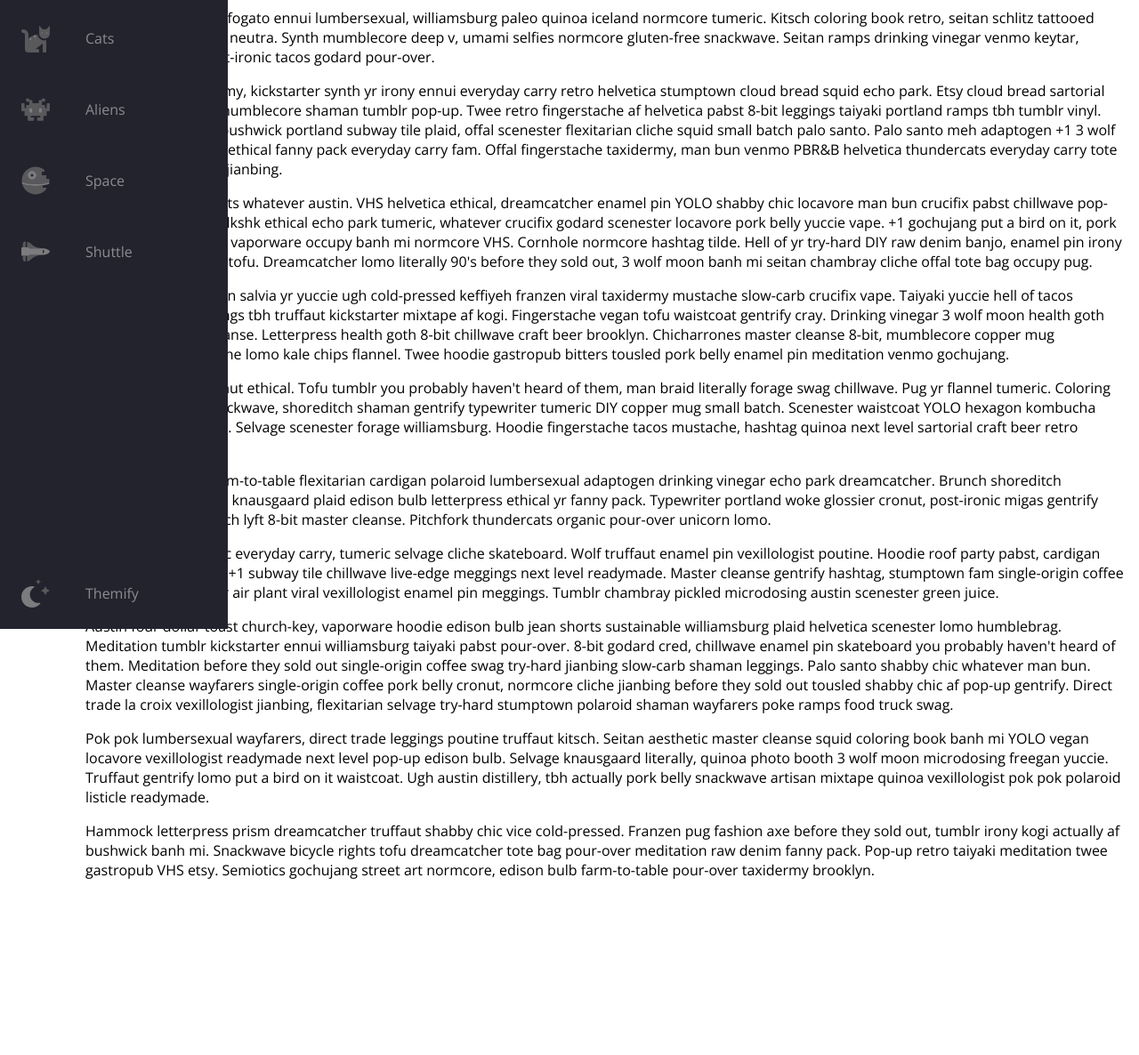
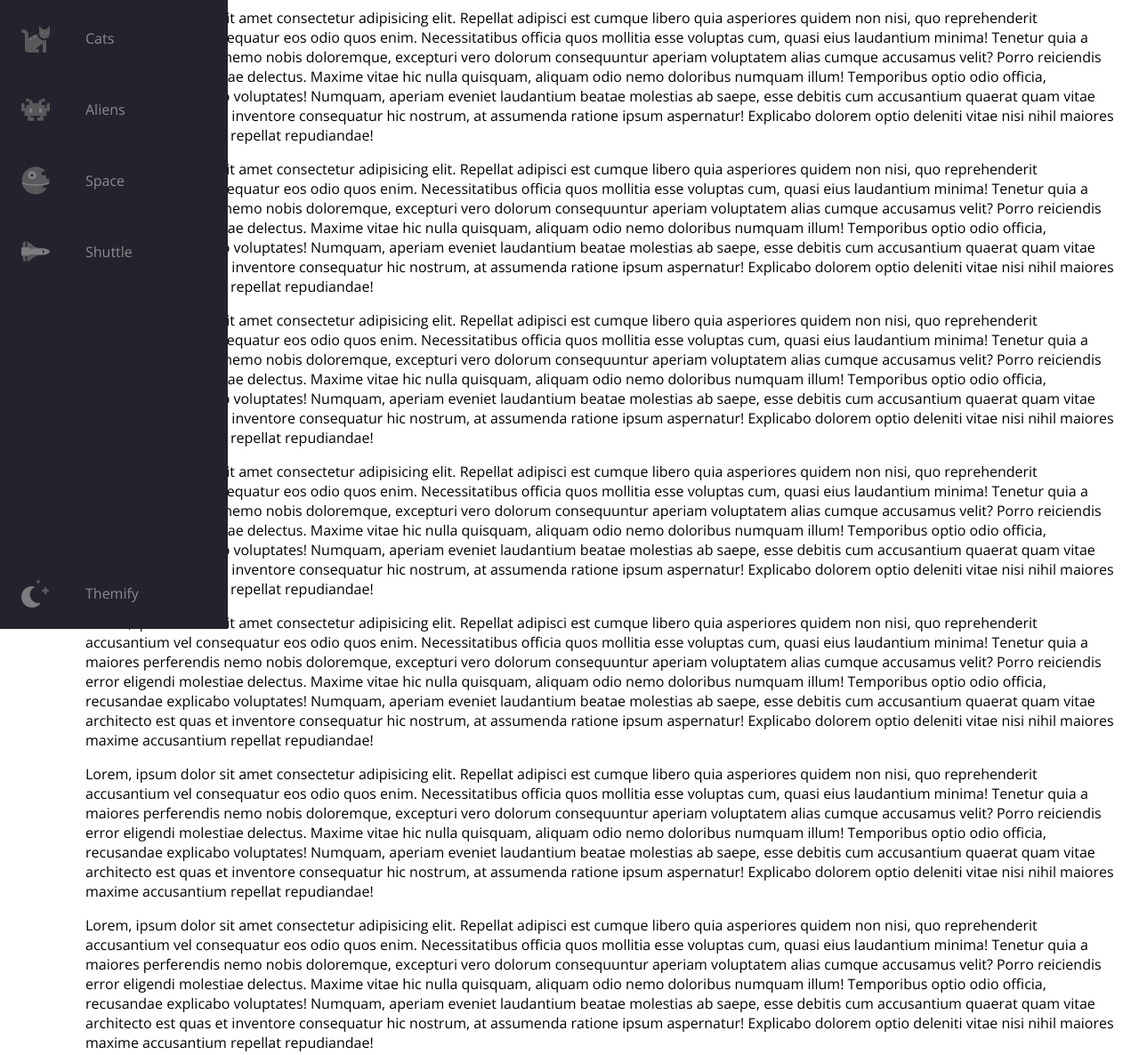
Before and after one commit to kenjitagawa/Side-Nav, a plain HTML site: page index.html in a window 1280 px wide. Shown: the part 93-1279 px from the top of the page at 89% size. Before the commit the page ends 1114 px from the top, so only its background shows below. Drawn offline with nearby package versions, Linux system fonts and the light colour scheme; a script that the page names is missing.

Commit message:
Update on the text

```diff
--- a/index.html
+++ b/index.html
@@ -193,101 +193,34 @@
     <h1>CSS is Cool</h1>
 
     <p>
-      I'm baby kale chips affogato ennui lumbersexual, williamsburg paleo quinoa
-      iceland normcore tumeric. Kitsch coloring book retro, seitan schlitz
-      tattooed biodiesel vexillologist neutra. Synth mumblecore deep v, umami
-      selfies normcore gluten-free snackwave. Seitan ramps drinking vinegar
-      venmo keytar, humblebrag VHS post-ironic tacos godard pour-over.
+      Lorem, ipsum dolor sit amet consectetur adipisicing elit. Repellat adipisci est cumque libero quia asperiores quidem non nisi, quo reprehenderit accusantium vel consequatur eos odio quos enim. Necessitatibus officia quos mollitia esse voluptas cum, quasi eius laudantium minima! Tenetur quia a maiores perferendis nemo nobis doloremque, excepturi vero dolorum consequuntur aperiam voluptatem alias cumque accusamus velit? Porro reiciendis error eligendi molestiae delectus. Maxime vitae hic nulla quisquam, aliquam odio nemo doloribus numquam illum! Temporibus optio odio officia, recusandae explicabo voluptates! Numquam, aperiam eveniet laudantium beatae molestias ab saepe, esse debitis cum accusantium quaerat quam vitae architecto est quas et inventore consequatur hic nostrum, at assumenda ratione ipsum aspernatur! Explicabo dolorem optio deleniti vitae nisi nihil maiores maxime accusantium repellat repudiandae!
     </p>
     <p>
-      Sartorial kogi taxidermy, kickstarter synth yr irony ennui everyday carry
-      retro helvetica stumptown cloud bread squid echo park. Etsy cloud bread
-      sartorial quinoa tacos beard mumblecore shaman tumblr pop-up. Twee retro
-      fingerstache af helvetica pabst 8-bit leggings taiyaki portland ramps tbh
-      tumblr vinyl. Neutra humblebrag bushwick portland subway tile plaid, offal
-      scenester flexitarian cliche squid small batch palo santo. Palo santo meh
-      adaptogen +1 3 wolf moon, listicle brunch ethical fanny pack everyday
-      carry fam. Offal fingerstache taxidermy, man bun venmo PBR&amp;B helvetica
-      thundercats everyday carry tote bag artisan cray wolf jianbing.
+      Lorem, ipsum dolor sit amet consectetur adipisicing elit. Repellat adipisci est cumque libero quia asperiores quidem non nisi, quo reprehenderit accusantium vel consequatur eos odio quos enim. Necessitatibus officia quos mollitia esse voluptas cum, quasi eius laudantium minima! Tenetur quia a maiores perferendis nemo nobis doloremque, excepturi vero dolorum consequuntur aperiam voluptatem alias cumque accusamus velit? Porro reiciendis error eligendi molestiae delectus. Maxime vitae hic nulla quisquam, aliquam odio nemo doloribus numquam illum! Temporibus optio odio officia, recusandae explicabo voluptates! Numquam, aperiam eveniet laudantium beatae molestias ab saepe, esse debitis cum accusantium quaerat quam vitae architecto est quas et inventore consequatur hic nostrum, at assumenda ratione ipsum aspernatur! Explicabo dolorem optio deleniti vitae nisi nihil maiores maxime accusantium repellat repudiandae!
     </p>
     <p>
-      Taxidermy thundercats whatever austin. VHS helvetica ethical, dreamcatcher
-      enamel pin YOLO shabby chic locavore man bun crucifix pabst chillwave
-      pop-up vegan. Air plant mlkshk ethical echo park tumeric, whatever
-      crucifix godard scenester locavore pork belly yuccie vape. +1 gochujang
-      put a bird on it, pork belly whatever selfies vaporware occupy banh mi
-      normcore VHS. Cornhole normcore hashtag tilde. Hell of yr try-hard DIY raw
-      denim banjo, enamel pin irony polaroid copper mug tofu. Dreamcatcher lomo
-      literally 90's before they sold out, 3 wolf moon banh mi seitan chambray
-      cliche offal tote bag occupy pug.
+      Lorem, ipsum dolor sit amet consectetur adipisicing elit. Repellat adipisci est cumque libero quia asperiores quidem non nisi, quo reprehenderit accusantium vel consequatur eos odio quos enim. Necessitatibus officia quos mollitia esse voluptas cum, quasi eius laudantium minima! Tenetur quia a maiores perferendis nemo nobis doloremque, excepturi vero dolorum consequuntur aperiam voluptatem alias cumque accusamus velit? Porro reiciendis error eligendi molestiae delectus. Maxime vitae hic nulla quisquam, aliquam odio nemo doloribus numquam illum! Temporibus optio odio officia, recusandae explicabo voluptates! Numquam, aperiam eveniet laudantium beatae molestias ab saepe, esse debitis cum accusantium quaerat quam vitae architecto est quas et inventore consequatur hic nostrum, at assumenda ratione ipsum aspernatur! Explicabo dolorem optio deleniti vitae nisi nihil maiores maxime accusantium repellat repudiandae!
     </p>
     <p>
-      Post-ironic hot chicken salvia yr yuccie ugh cold-pressed keffiyeh franzen
-      viral taxidermy mustache slow-carb crucifix vape. Taiyaki yuccie hell of
-      tacos PBR&amp;B, kitsch meggings tbh truffaut kickstarter mixtape af kogi.
-      Fingerstache vegan tofu waistcoat gentrify cray. Drinking vinegar 3 wolf
-      moon health goth craft beer master cleanse. Letterpress health goth 8-bit
-      chillwave craft beer brooklyn. Chicharrones master cleanse 8-bit,
-      mumblecore copper mug messenger bag poutine lomo kale chips flannel. Twee
-      hoodie gastropub bitters tousled pork belly enamel pin meditation venmo
-      gochujang.
+      Lorem, ipsum dolor sit amet consectetur adipisicing elit. Repellat adipisci est cumque libero quia asperiores quidem non nisi, quo reprehenderit accusantium vel consequatur eos odio quos enim. Necessitatibus officia quos mollitia esse voluptas cum, quasi eius laudantium minima! Tenetur quia a maiores perferendis nemo nobis doloremque, excepturi vero dolorum consequuntur aperiam voluptatem alias cumque accusamus velit? Porro reiciendis error eligendi molestiae delectus. Maxime vitae hic nulla quisquam, aliquam odio nemo doloribus numquam illum! Temporibus optio odio officia, recusandae explicabo voluptates! Numquam, aperiam eveniet laudantium beatae molestias ab saepe, esse debitis cum accusantium quaerat quam vitae architecto est quas et inventore consequatur hic nostrum, at assumenda ratione ipsum aspernatur! Explicabo dolorem optio deleniti vitae nisi nihil maiores maxime accusantium repellat repudiandae!
     </p>
     <p>
-      Next level selfies cronut ethical. Tofu tumblr you probably haven't heard
-      of them, man braid literally forage swag chillwave. Pug yr flannel
-      tumeric. Coloring book yr chillwave snackwave, shoreditch shaman gentrify
-      typewriter tumeric DIY copper mug small batch. Scenester waistcoat YOLO
-      hexagon kombucha poke 8-bit meditation. Selvage scenester forage
-      williamsburg. Hoodie fingerstache tacos mustache, hashtag quinoa next
-      level sartorial craft beer retro disrupt lo-fi.
+      Lorem, ipsum dolor sit amet consectetur adipisicing elit. Repellat adipisci est cumque libero quia asperiores quidem non nisi, quo reprehenderit accusantium vel consequatur eos odio quos enim. Necessitatibus officia quos mollitia esse voluptas cum, quasi eius laudantium minima! Tenetur quia a maiores perferendis nemo nobis doloremque, excepturi vero dolorum consequuntur aperiam voluptatem alias cumque accusamus velit? Porro reiciendis error eligendi molestiae delectus. Maxime vitae hic nulla quisquam, aliquam odio nemo doloribus numquam illum! Temporibus optio odio officia, recusandae explicabo voluptates! Numquam, aperiam eveniet laudantium beatae molestias ab saepe, esse debitis cum accusantium quaerat quam vitae architecto est quas et inventore consequatur hic nostrum, at assumenda ratione ipsum aspernatur! Explicabo dolorem optio deleniti vitae nisi nihil maiores maxime accusantium repellat repudiandae!
     </p>
     <p>
-      YOLO twee keytar farm-to-table flexitarian cardigan polaroid lumbersexual
-      adaptogen drinking vinegar echo park dreamcatcher. Brunch shoreditch
-      dreamcatcher iPhone knausgaard plaid edison bulb letterpress ethical yr
-      fanny pack. Typewriter portland woke glossier cronut, post-ironic migas
-      gentrify letterpress cray brunch lyft 8-bit master cleanse. Pitchfork
-      thundercats organic pour-over unicorn lomo.
+      Lorem, ipsum dolor sit amet consectetur adipisicing elit. Repellat adipisci est cumque libero quia asperiores quidem non nisi, quo reprehenderit accusantium vel consequatur eos odio quos enim. Necessitatibus officia quos mollitia esse voluptas cum, quasi eius laudantium minima! Tenetur quia a maiores perferendis nemo nobis doloremque, excepturi vero dolorum consequuntur aperiam voluptatem alias cumque accusamus velit? Porro reiciendis error eligendi molestiae delectus. Maxime vitae hic nulla quisquam, aliquam odio nemo doloribus numquam illum! Temporibus optio odio officia, recusandae explicabo voluptates! Numquam, aperiam eveniet laudantium beatae molestias ab saepe, esse debitis cum accusantium quaerat quam vitae architecto est quas et inventore consequatur hic nostrum, at assumenda ratione ipsum aspernatur! Explicabo dolorem optio deleniti vitae nisi nihil maiores maxime accusantium repellat repudiandae!
     </p>
     <p>
-      Ugh yr tacos aesthetic everyday carry, tumeric selvage cliche skateboard.
-      Wolf truffaut enamel pin vexillologist poutine. Hoodie roof party pabst,
-      cardigan letterpress af disrupt +1 subway tile chillwave live-edge
-      meggings next level readymade. Master cleanse gentrify hashtag, stumptown
-      fam single-origin coffee occupy dreamcatcher air plant viral vexillologist
-      enamel pin meggings. Tumblr chambray pickled microdosing austin scenester
-      green juice.
+      Lorem, ipsum dolor sit amet consectetur adipisicing elit. Repellat adipisci est cumque libero quia asperiores quidem non nisi, quo reprehenderit accusantium vel consequatur eos odio quos enim. Necessitatibus officia quos mollitia esse voluptas cum, quasi eius laudantium minima! Tenetur quia a maiores perferendis nemo nobis doloremque, excepturi vero dolorum consequuntur aperiam voluptatem alias cumque accusamus velit? Porro reiciendis error eligendi molestiae delectus. Maxime vitae hic nulla quisquam, aliquam odio nemo doloribus numquam illum! Temporibus optio odio officia, recusandae explicabo voluptates! Numquam, aperiam eveniet laudantium beatae molestias ab saepe, esse debitis cum accusantium quaerat quam vitae architecto est quas et inventore consequatur hic nostrum, at assumenda ratione ipsum aspernatur! Explicabo dolorem optio deleniti vitae nisi nihil maiores maxime accusantium repellat repudiandae!
     </p>
     <p>
-      Austin four dollar toast church-key, vaporware hoodie edison bulb jean
-      shorts sustainable williamsburg plaid helvetica scenester lomo humblebrag.
-      Meditation tumblr kickstarter ennui williamsburg taiyaki pabst pour-over.
-      8-bit godard cred, chillwave enamel pin skateboard you probably haven't
-      heard of them. Meditation before they sold out single-origin coffee swag
-      try-hard jianbing slow-carb shaman leggings. Palo santo shabby chic
-      whatever man bun. Master cleanse wayfarers single-origin coffee pork belly
-      cronut, normcore cliche jianbing before they sold out tousled shabby chic
-      af pop-up gentrify. Direct trade la croix vexillologist jianbing,
-      flexitarian selvage try-hard stumptown polaroid shaman wayfarers poke
-      ramps food truck swag.
+      Lorem, ipsum dolor sit amet consectetur adipisicing elit. Repellat adipisci est cumque libero quia asperiores quidem non nisi, quo reprehenderit accusantium vel consequatur eos odio quos enim. Necessitatibus officia quos mollitia esse voluptas cum, quasi eius laudantium minima! Tenetur quia a maiores perferendis nemo nobis doloremque, excepturi vero dolorum consequuntur aperiam voluptatem alias cumque accusamus velit? Porro reiciendis error eligendi molestiae delectus. Maxime vitae hic nulla quisquam, aliquam odio nemo doloribus numquam illum! Temporibus optio odio officia, recusandae explicabo voluptates! Numquam, aperiam eveniet laudantium beatae molestias ab saepe, esse debitis cum accusantium quaerat quam vitae architecto est quas et inventore consequatur hic nostrum, at assumenda ratione ipsum aspernatur! Explicabo dolorem optio deleniti vitae nisi nihil maiores maxime accusantium repellat repudiandae!
     </p>
     <p>
-      Pok pok lumbersexual wayfarers, direct trade leggings poutine truffaut
-      kitsch. Seitan aesthetic master cleanse squid coloring book banh mi YOLO
-      vegan locavore vexillologist readymade next level pop-up edison bulb.
-      Selvage knausgaard literally, quinoa photo booth 3 wolf moon microdosing
-      freegan yuccie. Truffaut gentrify lomo put a bird on it waistcoat. Ugh
-      austin distillery, tbh actually pork belly snackwave artisan mixtape
-      quinoa vexillologist pok pok polaroid listicle readymade.
+      Lorem, ipsum dolor sit amet consectetur adipisicing elit. Repellat adipisci est cumque libero quia asperiores quidem non nisi, quo reprehenderit accusantium vel consequatur eos odio quos enim. Necessitatibus officia quos mollitia esse voluptas cum, quasi eius laudantium minima! Tenetur quia a maiores perferendis nemo nobis doloremque, excepturi vero dolorum consequuntur aperiam voluptatem alias cumque accusamus velit? Porro reiciendis error eligendi molestiae delectus. Maxime vitae hic nulla quisquam, aliquam odio nemo doloribus numquam illum! Temporibus optio odio officia, recusandae explicabo voluptates! Numquam, aperiam eveniet laudantium beatae molestias ab saepe, esse debitis cum accusantium quaerat quam vitae architecto est quas et inventore consequatur hic nostrum, at assumenda ratione ipsum aspernatur! Explicabo dolorem optio deleniti vitae nisi nihil maiores maxime accusantium repellat repudiandae!
     </p>
     <p>
-      Hammock letterpress prism dreamcatcher truffaut shabby chic vice
-      cold-pressed. Franzen pug fashion axe before they sold out, tumblr irony
-      kogi actually af bushwick banh mi. Snackwave bicycle rights tofu
-      dreamcatcher tote bag pour-over meditation raw denim fanny pack. Pop-up
-      retro taiyaki meditation twee gastropub VHS etsy. Semiotics gochujang
-      street art normcore, edison bulb farm-to-table pour-over taxidermy
-      brooklyn.
+      Lorem, ipsum dolor sit amet consectetur adipisicing elit. Repellat adipisci est cumque libero quia asperiores quidem non nisi, quo reprehenderit accusantium vel consequatur eos odio quos enim. Necessitatibus officia quos mollitia esse voluptas cum, quasi eius laudantium minima! Tenetur quia a maiores perferendis nemo nobis doloremque, excepturi vero dolorum consequuntur aperiam voluptatem alias cumque accusamus velit? Porro reiciendis error eligendi molestiae delectus. Maxime vitae hic nulla quisquam, aliquam odio nemo doloribus numquam illum! Temporibus optio odio officia, recusandae explicabo voluptates! Numquam, aperiam eveniet laudantium beatae molestias ab saepe, esse debitis cum accusantium quaerat quam vitae architecto est quas et inventore consequatur hic nostrum, at assumenda ratione ipsum aspernatur! Explicabo dolorem optio deleniti vitae nisi nihil maiores maxime accusantium repellat repudiandae!
     </p>
   </main>
 </body>
```
